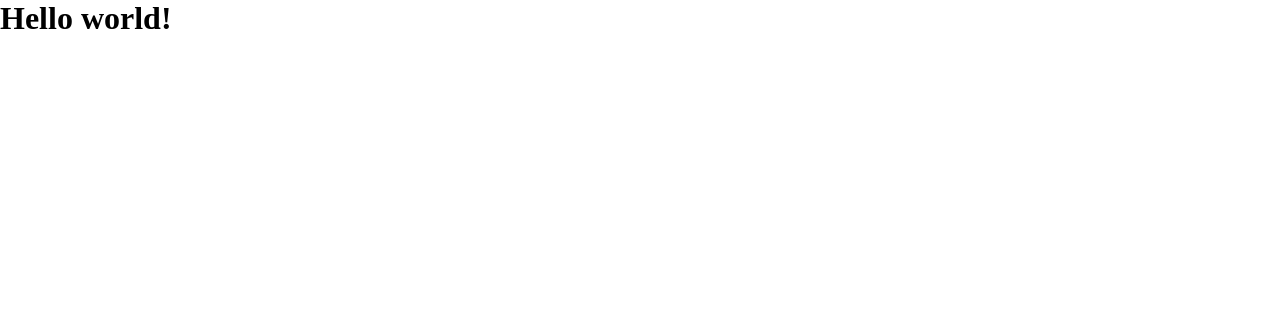
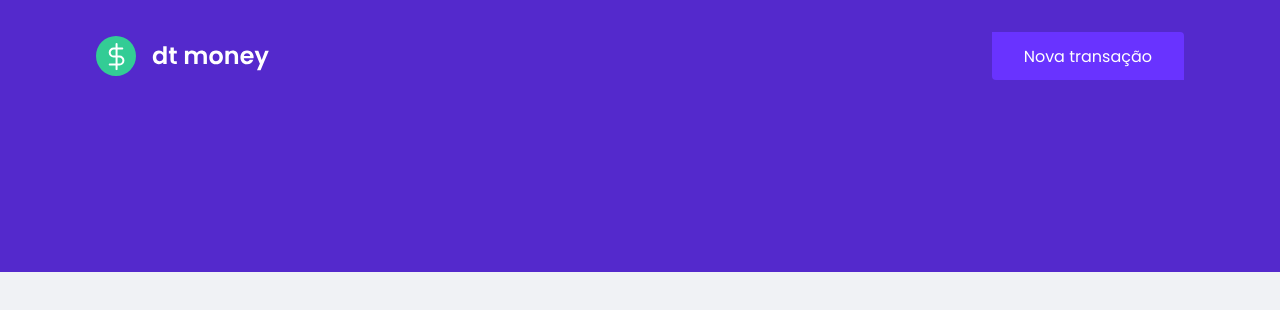
Before and after one commit to gabrielmiller1/ignite-reactjs-dtmoney, a React (Create React App) app: page / in a window 1280 px wide. Shown: the top 310 px of the page. Built offline with nearby package versions, Linux system fonts and the light colour scheme.

Commit message:
Creating Header component

```diff
--- a/public/index.html
+++ b/public/index.html
@@ -2,10 +2,16 @@
 <html lang="en">
   <head>
     <meta charset="utf-8" />
-    <link rel="shortcut icon" href="favicon.png" type="image/png">
+    <link rel="preconnect" href="https://fonts.googleapis.com">
+    <link rel="preconnect" href="https://fonts.gstatic.com" crossorigin>
+
     <meta name="viewport" content="width=device-width, initial-scale=1" />
 
+    <link rel="shortcut icon" href="favicon.png" type="image/png">
+
     <title>dtMoney</title>
+
+    <link href="https://fonts.googleapis.com/css2?family=Poppins:wght@400;600&display=swap" rel="stylesheet">
   </head>
   <body>
     <noscript>You need to enable JavaScript to run this app.</noscript>
--- a/src/App.tsx
+++ b/src/App.tsx
@@ -1,11 +1,12 @@
 import styled from 'styled-components';
+import { Header } from './components/Header';
 import { GlobalStyle } from './styles/global'
 
 export function App() {
   return (
-    <div>
-      <h1>Hello world!</h1>
+    <>
+      <Header />
       <GlobalStyle/>
-    </div>
+    </>
   );
 }
--- /dev/null
+++ b/src/components/Header/index.tsx
@@ -0,0 +1,16 @@
+import logoImg from '../../assets/logo.svg'
+
+import { Container, Content } from './styles'
+
+export function Header() {
+    return (
+        <Container>
+            <Content>
+                <img src={logoImg} alt="dt money" />
+                <button>
+                    Nova transação
+                </button>
+            </Content>
+        </Container>
+    )
+}
--- /dev/null
+++ b/src/components/Header/styles.ts
@@ -0,0 +1,31 @@
+import styled from "styled-components";
+
+export const Container = styled.header`
+    background-color: var(--blue);
+`;
+
+export const Content = styled.div`
+    max-width: 1120px;
+    margin: 0 auto;
+
+    padding: 2rem 1rem 12rem;
+    display: flex;
+    align-items: center;
+    justify-content: space-between;
+
+    button{
+        font-size: 1rem;
+        color: #FFF;
+        background-color: var(--blue-light);
+        border: 0;
+        padding: 0 2rem;
+        border-radius: 0%.25rem;
+        height: 3rem;
+
+        transition: filter 0.2s;
+
+        &:hover {
+            filter: brightness(0.9);
+        }
+    }
+`
--- a/src/styles/global.ts
+++ b/src/styles/global.ts
@@ -32,8 +32,17 @@
     }
 
     body{
-        background-color: var(---background);
+        background-color: var(--background);
         -webkit-font-smoothing: antialiased;
+    }
+
+    body, input, textarea, button {
+        font-family: 'Poppins', sans-serif;
+        font-weight: 400;
+    }
+
+    h1, h2, h3, h4, h5, h6, strong {
+        font-weight: 600;
     }
 
     button{
```
